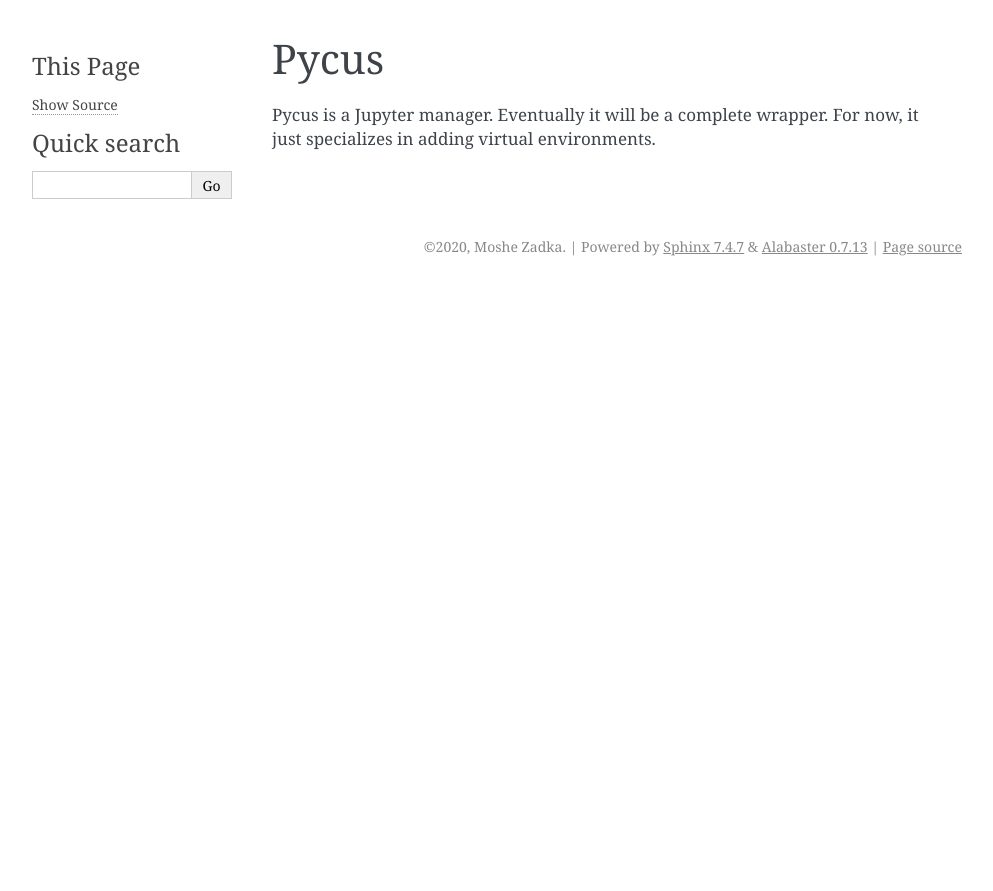
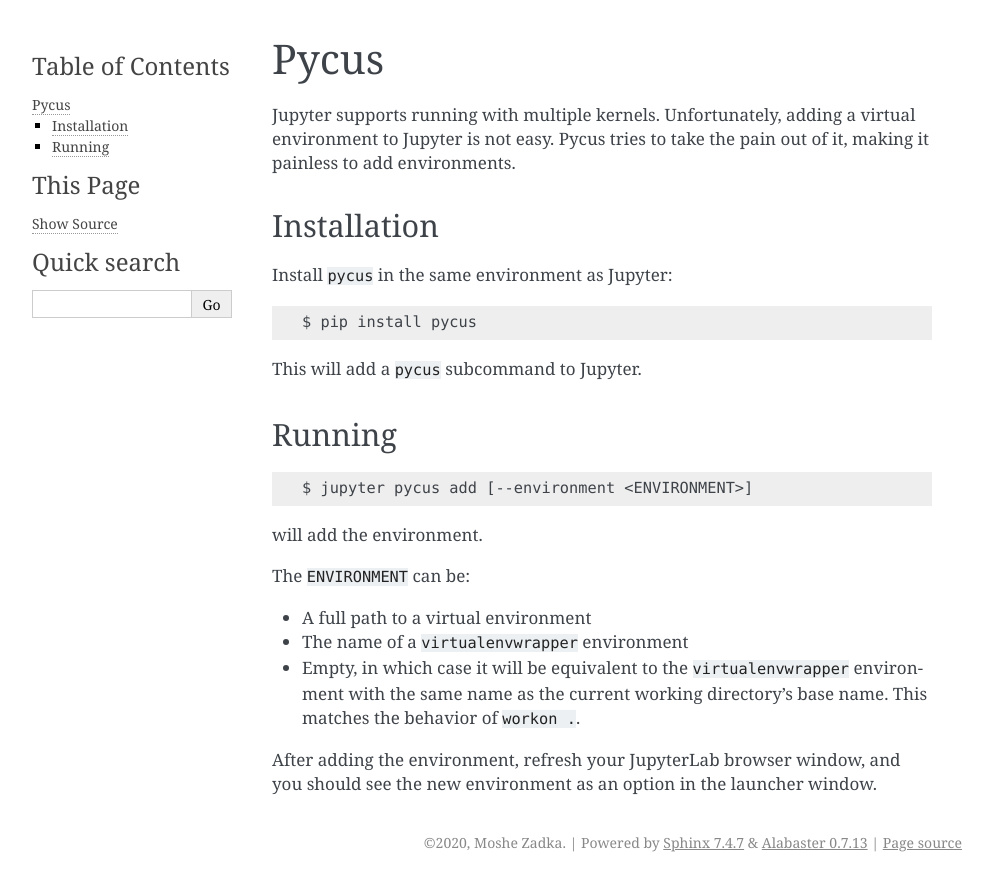
Before and after one commit to carme-group/pycus, a Sphinx documentation site: the page built from doc/index.rst, in a window 1280 px wide. Shown: the top 891 px of the page, without its empty margins (148-1141 px from the left). Built offline with Sphinx 7.4.7, drawn with Linux system fonts in a browser that asks for light colours.

Commit message:
temp commit

```diff
--- a/doc/index.rst
+++ b/doc/index.rst
@@ -1,6 +1,38 @@
 Pycus
 =====
 
-Pycus is a Jupyter manager.
-Eventually it will be a complete wrapper.
-For now, it just specializes in adding virtual environments.
+Jupyter supports running with multiple kernels.
+Unfortunately, adding a virtual environment to Jupyter is not easy.
+Pycus tries to take the pain out of it, making it painless to add environments.
+
+Installation
+------------
+
+Install :code:`pycus` in the same environment as Jupyter:
+
+
+.. code::
+
+    $ pip install pycus
+
+This will add a :code:`pycus` subcommand to Jupyter.
+
+Running
+-------
+
+.. code::
+
+    $ jupyter pycus add [--environment <ENVIRONMENT>]
+
+will add the environment.
+
+The :code:`ENVIRONMENT` can be:
+
+* A full path to a virtual environment
+* The name of a :code:`virtualenvwrapper` environment
+* Empty, in which case it will be equivalent to the :code:`virtualenvwrapper`
+  environment with the same name as the current working directory's base name.
+  This matches the behavior of :code:`workon .`.
+
+After adding the environment, refresh your JupyterLab browser window,
+and you should see the new environment as an option in the launcher window.
```
